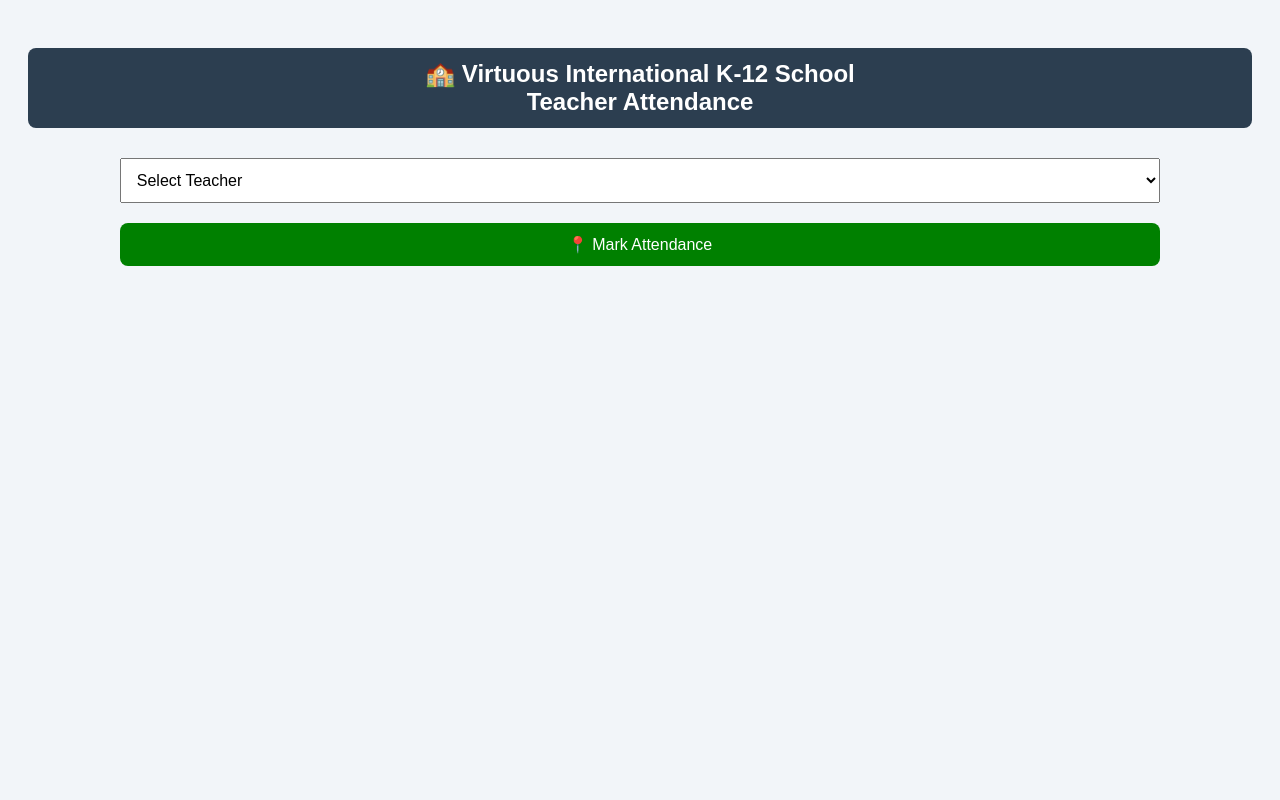
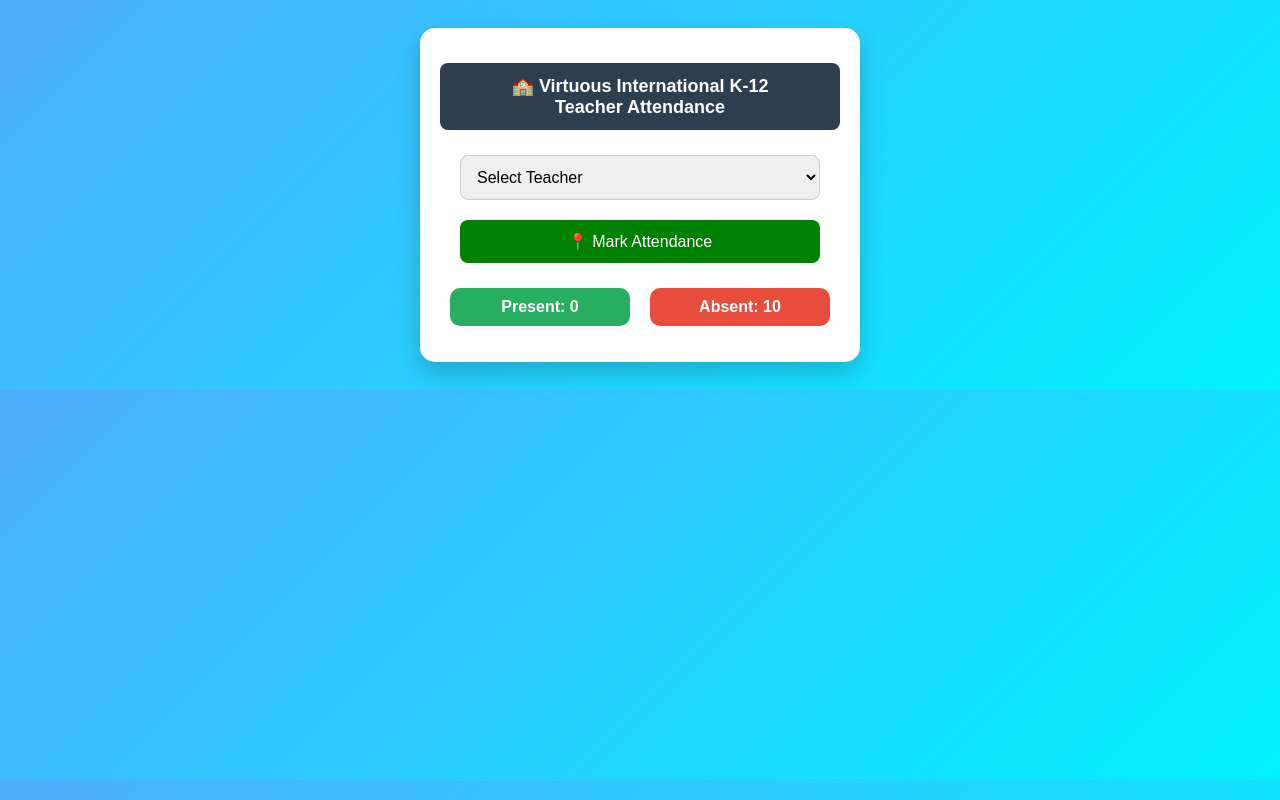
Before and after one commit to Aashishitgithub/v-attence, a plain HTML site: page index.html in a window 1280 px wide. Drawn offline with Linux system fonts and the light colour scheme.

Commit message:
Add files via upload

```diff
--- a/index.html
+++ b/index.html
@@ -1,53 +1,143 @@
 <!DOCTYPE html>
 <html>
 <head>
-  <title>Virtuous International K-12 - Teacher Attendance</title>
+  <title>Teacher Attendance</title>
   <meta name="viewport" content="width=device-width, initial-scale=1">
+
   <style>
-    body { font-family: Arial; text-align: center; padding: 20px; background:#f2f5f9;}
-    h2 { background:#2c3e50; color:white; padding:12px; border-radius:8px; }
+    body {
+      font-family: Arial;
+      background: linear-gradient(135deg, #4facfe, #00f2fe);
+      text-align: center;
+      padding: 20px;
+      color: #333;
+    }
+
+    .card {
+      background: white;
+      padding: 20px;
+      border-radius: 15px;
+      box-shadow: 0 10px 25px rgba(0,0,0,0.2);
+      max-width: 400px;
+      margin: auto;
+    }
+
+    h2 {
+      background: #2c3e50;
+      color: white;
+      padding: 12px;
+      border-radius: 8px;
+      font-size: 18px;
+    }
+
     select, button {
       padding: 12px;
       margin: 10px;
-      width: 85%;
+      width: 90%;
       font-size: 16px;
+      border-radius: 8px;
+      border: none;
     }
+
+    select {
+      border: 1px solid #ccc;
+    }
+
     button {
       background: green;
       color: white;
-      border: none;
-      border-radius: 8px;
+      cursor: pointer;
+      transition: 0.3s;
     }
+
+    button:hover {
+      background: darkgreen;
+    }
+
+    .stats {
+      margin-top: 15px;
+      display: flex;
+      justify-content: space-around;
+    }
+
+    .box {
+      padding: 10px;
+      border-radius: 10px;
+      width: 40%;
+      color: white;
+      font-weight: bold;
+    }
+
+    .present {
+      background: #27ae60;
+    }
+
+    .absent {
+      background: #e74c3c;
+    }
+
+    #msg {
+      margin-top: 10px;
+      font-weight: bold;
+      color: green;
+    }
+
   </style>
 </head>
+
 <body>
 
-<h2>🏫 Virtuous International K-12 School<br>Teacher Attendance</h2>
+<div class="card">
+
+<h2>🏫 Virtuous International K-12<br>Teacher Attendance</h2>
 
 <select id="name">
   <option value="">Select Teacher</option>
-  <option>Abhishek Sir </option>
+  <option>Abhishek Sir</option>
   <option>Rakhi Maam</option>
   <option>Iqwal Sir</option>
   <option>Aashish Raj</option>
   <option>Amit</option>
-  <option>Masum </option>
-  <option>Aaradhya </option>
+  <option>Masum</option>
+  <option>Aaradhya</option>
   <option>Kiran</option>
   <option>Akansha</option>
-  <option>archana </option>
+  <option>Archana</option>
 </select>
 
 <button onclick="markAttendance()">📍 Mark Attendance</button>
 
+<div class="stats">
+  <div class="box present">Present: <span id="presentCount">0</span></div>
+  <div class="box absent">Absent: <span id="absentCount">10</span></div>
+</div>
+
 <p id="msg"></p>
 
+</div>
+
 <script>
+
+let totalTeachers = 10;
+let presentList = [];
+
+function updateCounts() {
+  document.getElementById("presentCount").innerText = presentList.length;
+  document.getElementById("absentCount").innerText = totalTeachers - presentList.length;
+}
+
 function markAttendance() {
 
   let name = document.getElementById("name").value;
+
   if(name == "") {
     alert("Select Teacher Name");
+    return;
+  }
+
+  // duplicate check
+  if(presentList.includes(name)) {
+    alert("Already Marked ✅");
     return;
   }
 
@@ -70,14 +160,21 @@ function markAttendance() {
       body: JSON.stringify(data)
     })
     .then(() => {
+
+      presentList.push(name);
+      updateCounts();
+
       document.getElementById("msg").innerHTML =
         "✅ Attendance Saved Successfully";
+
     });
 
   }, function() {
     alert("Allow location 📍");
   });
+
 }
+
 </script>
 
 </body>
```
